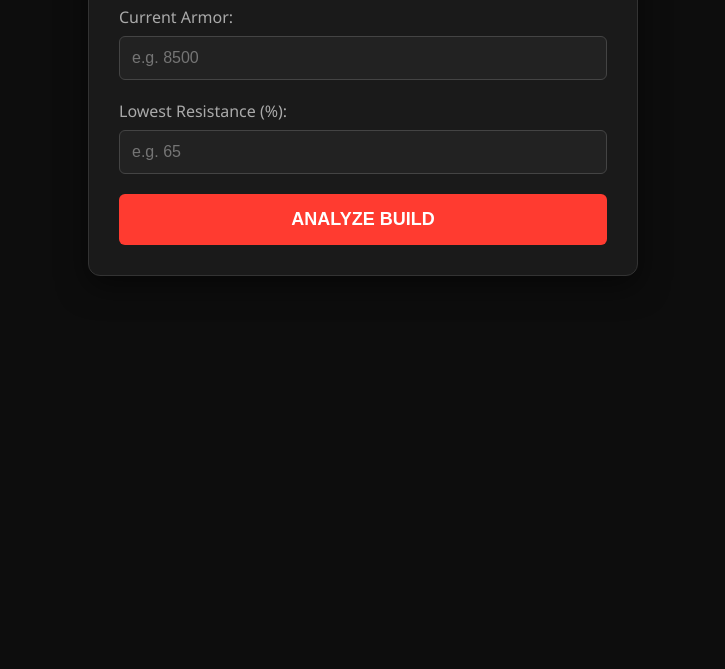
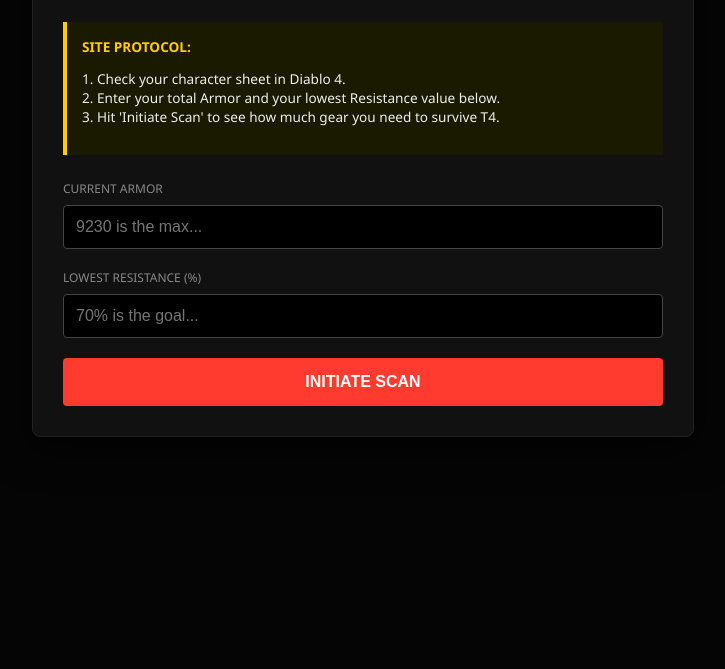
Before and after one commit to punger75-del/d4-cap-calc, a plain HTML site: page index.html in a window 1280 px wide. Shown: the part 131-800 px from the top of the page, without its empty margins (277-1002 px from the left). Drawn offline with Linux system fonts and the light colour scheme.

Commit message:
Update index.html

```diff
--- a/index.html
+++ b/index.html
@@ -3,11 +3,9 @@
 <head>
     <meta charset="UTF-8">
     <meta name="viewport" content="width=device-width, initial-scale=1.0">
-    <title>D4 T4 Defense Tracker | Stat Caps & Armor Tool</title>
+    <title>D4 Torment 4 Defense Analyzer</title>
 
-    <meta name="description" content="A specialized utility for Diablo 4 players to track T4 defense caps, armor limits, and elemental resistances.">
-    <meta name="keywords" content="Diablo 4, D4, Armor Cap, Resistance Cap, T4 Defense, Masterworking">
-
+    <meta name="description" content="A specialized utility for Diablo 4 players to track T4 defense caps and armor limits.">
     <script async src="https://www.googletagmanager.com/gtag/js?id=G-TZK8GWJY5C"></script>
     <script>
       window.dataLayer = window.dataLayer || [];
@@ -17,119 +15,71 @@
     </script>
 
     <style>
-        body {
-            font-family: 'Segoe UI', Tahoma, Geneva, Verdana, sans-serif;
-            background-color: #0d0d0d;
-            color: #e0e0e0;
-            margin: 0;
-            padding: 20px;
-            display: flex;
-            justify-content: center;
-        }
-        .container {
-            max-width: 550px;
-            width: 100%;
-            box-sizing: border-box;
-            background: #1a1a1a;
-            padding: 30px;
-            border-radius: 12px;
-            border: 1px solid #333;
-            box-shadow: 0 10px 30px rgba(0, 0, 0, 0.5);
-        }
-        h1 {
-            text-align: center;
-            color: #ff3b30;
-            text-transform: uppercase;
-            letter-spacing: 2px;
-        }
-        .input-group {
-            margin-bottom: 20px;
-        }
-        label {
-            display: block;
-            margin-bottom: 8px;
-            color: #aaa;
-        }
-        input {
-            width: 100%;
-            padding: 12px;
-            box-sizing: border-box;
-            background: #222;
-            border: 1px solid #444;
-            color: #fff;
-            border-radius: 6px;
-            font-size: 16px;
-        }
-        button {
-            width: 100%;
-            padding: 15px;
-            background: #ff3b30;
-            color: white;
-            border: none;
-            border-radius: 6px;
-            font-size: 18px;
-            font-weight: bold;
-            cursor: pointer;
-            text-transform: uppercase;
-            transition: 0.2s;
-        }
-        button:hover {
-            background: #e6352b;
-        }
-        #results {
-            margin-top: 25px;
-            padding: 20px;
-            background: #252525;
-            border-radius: 8px;
-            display: none;
-        }
-        .stat-row {
-            margin-bottom: 15px;
-            padding-bottom: 15px;
-            border-bottom: 1px solid #333;
-        }
-        .stat-row:last-child {
-            border-bottom: none;
-        }
-        .warning { color: #ffb300; font-weight: bold; }
+        body { font-family: 'Segoe UI', Arial, sans-serif; background-color: #050505; color: #d1c4a8; margin: 0; padding: 20px; display: flex; justify-content: center; }
+        .container { max-width: 600px; width: 100%; background: #111; padding: 30px; border-radius: 8px; border: 1px solid #222; box-shadow: 0 10px 40px rgba(0, 0, 0, 0.8); }
+        h1 { text-align: center; color: #ff3b30; text-transform: uppercase; letter-spacing: 3px; font-weight: 300; border-bottom: 1px solid #333; padding-bottom: 15px; }
+
+        /* Instructions Section */
+        .instructions { background: #1a1a00; border-left: 4px solid #ffcc00; padding: 15px; margin-bottom: 25px; font-size: 0.85rem; color: #eee; }
+        .instructions b { color: #ffcc00; text-transform: uppercase; }
+
+        .input-group { margin-bottom: 20px; }
+        label { display: block; margin-bottom: 8px; color: #888; font-size: 0.75rem; text-transform: uppercase; }
+        input { width: 100%; padding: 12px; box-sizing: border-box; background: #000; border: 1px solid #444; color: #fff; border-radius: 4px; font-size: 16px; }
+
+        button { width: 100%; padding: 15px; background: #ff3b30; color: white; border: none; border-radius: 4px; font-size: 1rem; font-weight: bold; cursor: pointer; text-transform: uppercase; transition: 0.2s; }
+        button:hover { background: #b01c1c; }
+
+        #results { margin-top: 25px; padding: 20px; background: #000; border-radius: 4px; display: none; border: 1px solid #222; }
+        .stat-row { margin-bottom: 15px; padding-bottom: 15px; border-bottom: 1px solid #111; }
+        .warning { color: #ffcc00; font-weight: bold; }
         .success { color: #4caf50; font-weight: bold; }
-        .hint { font-size: 0.8rem; color: #666; font-style: italic; margin-top: 5px; }
+        .hint { font-size: 0.75rem; color: #555; font-style: italic; margin-top: 8px; line-height: 1.4; }
     </style>
 </head>
 <body>
 
 <div class="container">
-    <h1>T4 Defense Tracker</h1>
+    <h1>Torment 4 Analyzer</h1>
 
-    <div class="input-group">
-        <label>Current Armor:</label>
-        <input type="number" id="armorInput" placeholder="e.g. 8500">
+    <div class="instructions">
+        <b>Site Protocol:</b>
+        <p>1. Check your character sheet in Diablo 4.<br>
+           2. Enter your total Armor and your lowest Resistance value below.<br>
+           3. Hit 'Initiate Scan' to see how much gear you need to survive T4.</p>
     </div>
 
     <div class="input-group">
-        <label>Lowest Resistance (%):</label>
-        <input type="number" id="resInput" placeholder="e.g. 65">
+        <label>Current Armor</label>
+        <input type="number" id="armorInput" placeholder="9230 is the max...">
     </div>
 
-    <button onclick="calculateDefense()">Analyze Build</button>
+    <div class="input-group">
+        <label>Lowest Resistance (%)</label>
+        <input type="number" id="resInput" placeholder="70% is the goal...">
+    </div>
+
+    <button onclick="analyzeBuild()">Initiate Scan</button>
 
     <div id="results">
         <div class="stat-row">
             <div id="armorStatus"></div>
-            <div class="hint">Trivial Fact: Armor is capped at 9,230. Any point beyond that is wasted against Level 100+ enemies.</div>
+            <div class="hint"><b>Trivial Fact:</b> Since Season 4, Armor is hard-capped at 9,230. Having 10,000 armor gives the same benefit as 9,230.</div>
         </div>
         <div class="stat-row">
             <div id="resStatus"></div>
-            <div class="hint">Trivial Fact: Torment 4 applies a -100% penalty to all resistances.</div>
+            <div class="hint"><b>Trivial Fact:</b> Torment 4 hits you with a 100% resistance penalty. If you aren't capped at 70% after that penalty, you'll melt.</div>
         </div>
     </div>
 </div>
 
 <script>
-    function calculateDefense() {
+    function analyzeBuild() {
         const armor = document.getElementById('armorInput').value;
         const res = document.getElementById('resInput').value;
         const results = document.getElementById('results');
+
+        if (!armor || !res) { alert("Enter your stats first, hero."); return; }
 
         results.style.display = 'block';
 
@@ -137,14 +87,14 @@
         if (armor >= 9230) {
             armorStatus.innerHTML = 'Armor: <span class="success">CAPPED</span>';
         } else {
-            armorStatus.innerHTML = 'Armor: <span class="warning">' + (9230 - armor) + ' Short</span>';
+            armorStatus.innerHTML = 'Armor: <span class="warning">' + (9230 - armor) + ' points below cap</span>';
         }
 
         const resStatus = document.getElementById('resStatus');
         if (res >= 70) {
             resStatus.innerHTML = 'Resistances: <span class="success">MAXED</span>';
         } else {
-            resStatus.innerHTML = 'Resistances: <span class="warning">' + (70 - res) + '% Short</span>';
+            resStatus.innerHTML = 'Resistances: <span class="warning">' + (70 - res) + '% below cap</span>';
         }
     }
 </script>
```
